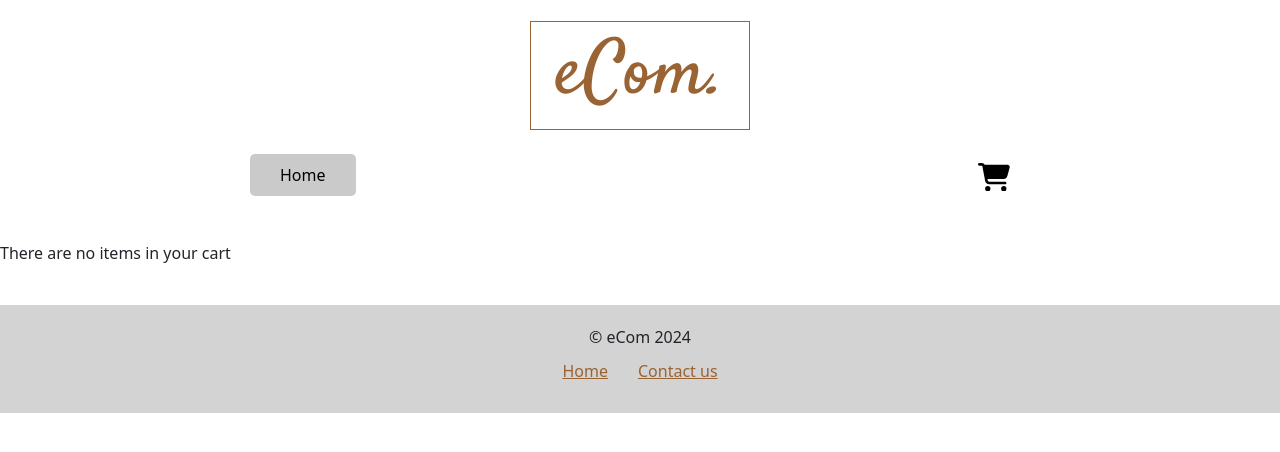
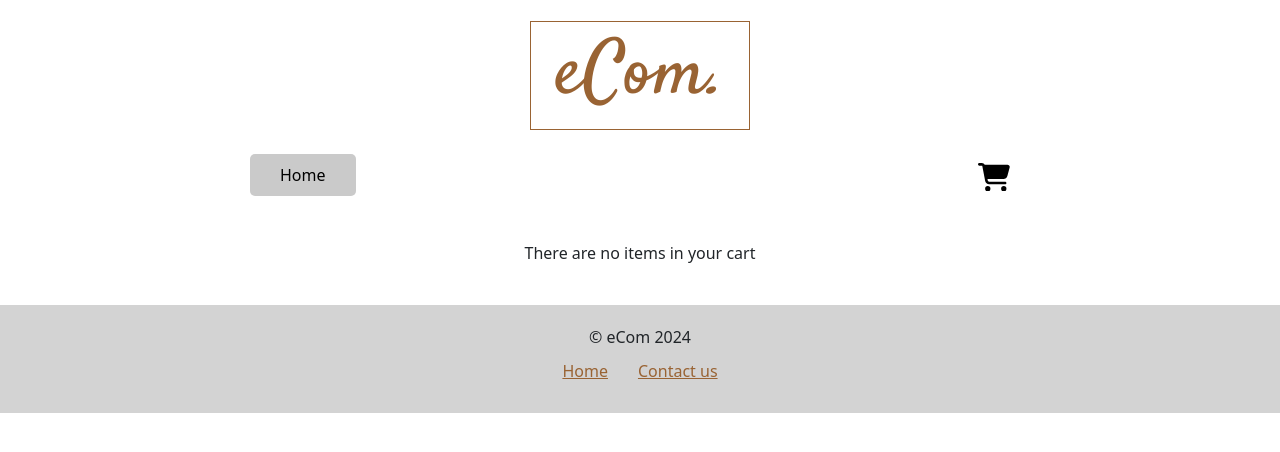
Before and after one commit to AbiyuTashoma/js-frameworks-ca, a React (Create React App) app: page /checkout in a window 1280 px wide. Shown: the top 452 px of the page. Built offline with nearby package versions, Linux system fonts and the light colour scheme; a web font is replaced by a local one.

Commit message:
styled main section

```diff
--- a/src/components/jsx/data/displayAProduct.jsx
+++ b/src/components/jsx/data/displayAProduct.jsx
@@ -8,7 +8,7 @@ import { inArray } from "./js/inArray";
 function DisplayAProduct(product, cart, addProduct, removeProduct) {
 
   return (
-        <Container key={product.id}>
+        <Container key={product.id} className="main-section">
             <Row xs="1" md="2">
                 <Col>
                     <img src= {product['image']['url']} className="list-image" alt=""/>
--- a/src/components/jsx/data/showCart.jsx
+++ b/src/components/jsx/data/showCart.jsx
@@ -21,7 +21,7 @@ function ShowCart () {
     const cartLength = cart.length;
 
     return ( cartLength > 0 ?
-        <div className="cart-body">
+        <div className="cart-body main-section">
             <div className="show-cart">
                 <table className="table table-striped cart-table">
                     <thead>
@@ -60,7 +60,7 @@ function ShowCart () {
                 <Button onClick={ clearCart } variant="secondary">Empty cart</Button>
             </div>
         </div>
-        : <div className="cart-body">There are no items in your cart</div>
+        : <div className="cart-body text-center main-section">There are no items in your cart</div>
     );
 }
 
--- a/src/components/jsx/pages/checkoutSuccess.jsx
+++ b/src/components/jsx/pages/checkoutSuccess.jsx
@@ -13,7 +13,7 @@ function CheckoutSuccess() {
     clearCart();
 
     return (
-        <div className="text-center">
+        <div className="text-center main-section">
             <span>Your order is successfully placed.</span>
             <Link className="submit-button ms-3" to="/">To store</Link>
         </div>
--- a/src/components/jsx/pages/contact.jsx
+++ b/src/components/jsx/pages/contact.jsx
@@ -39,7 +39,7 @@ function Contact () {
 
   return (
     <div>
-        <form onSubmit={handleSubmit(onSubmit)} className='contact-form'>
+        <form onSubmit={handleSubmit(onSubmit)} className='contact-form main-section'>
             <h1>Contact us</h1>
             <div>
                 <label htmlFor="fullName" className='form-label'>Full name</label>
--- a/src/components/jsx/pages/home.jsx
+++ b/src/components/jsx/pages/home.jsx
@@ -3,7 +3,7 @@ import Search from "../data/search";
 
 function Home() {
   return  (
-    <div>
+    <div className="main-section">
       <Search />
       <ProductsData />
     </div>
--- a/src/components/jsx/pages/routeNotFound.jsx
+++ b/src/components/jsx/pages/routeNotFound.jsx
@@ -1,5 +1,5 @@
 function RouteNotFound() {
-  return <div>RouteNotFound</div>
+  return <div className="main-section text-center">RouteNotFound</div>
 }
 
 export default RouteNotFound;
--- a/src/components/styles/components/home.scss
+++ b/src/components/styles/components/home.scss
@@ -2,6 +2,11 @@ body {
     margin: 0 auto;
     max-width: 1440px;
     min-width: 380px;
+}
+
+.main-section {
+    margin-top: 50px;
+    margin-bottom: 50px;
 }
 
 .logo-container {
```
